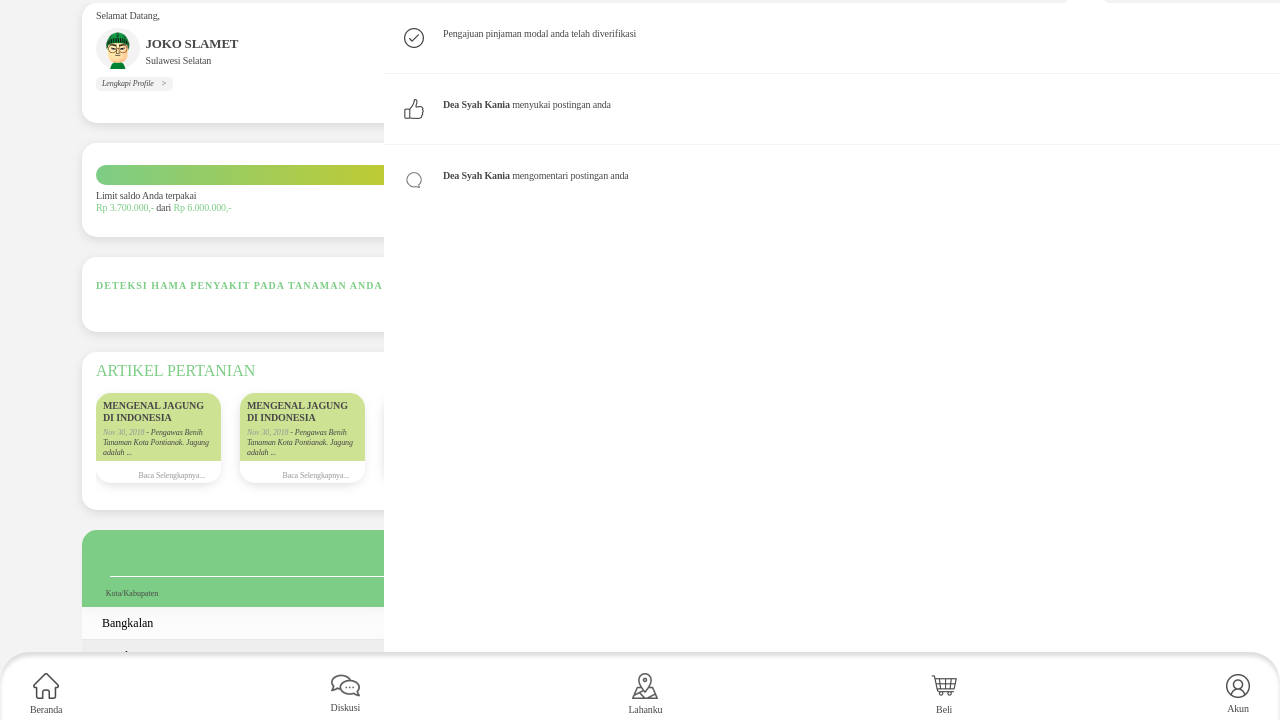
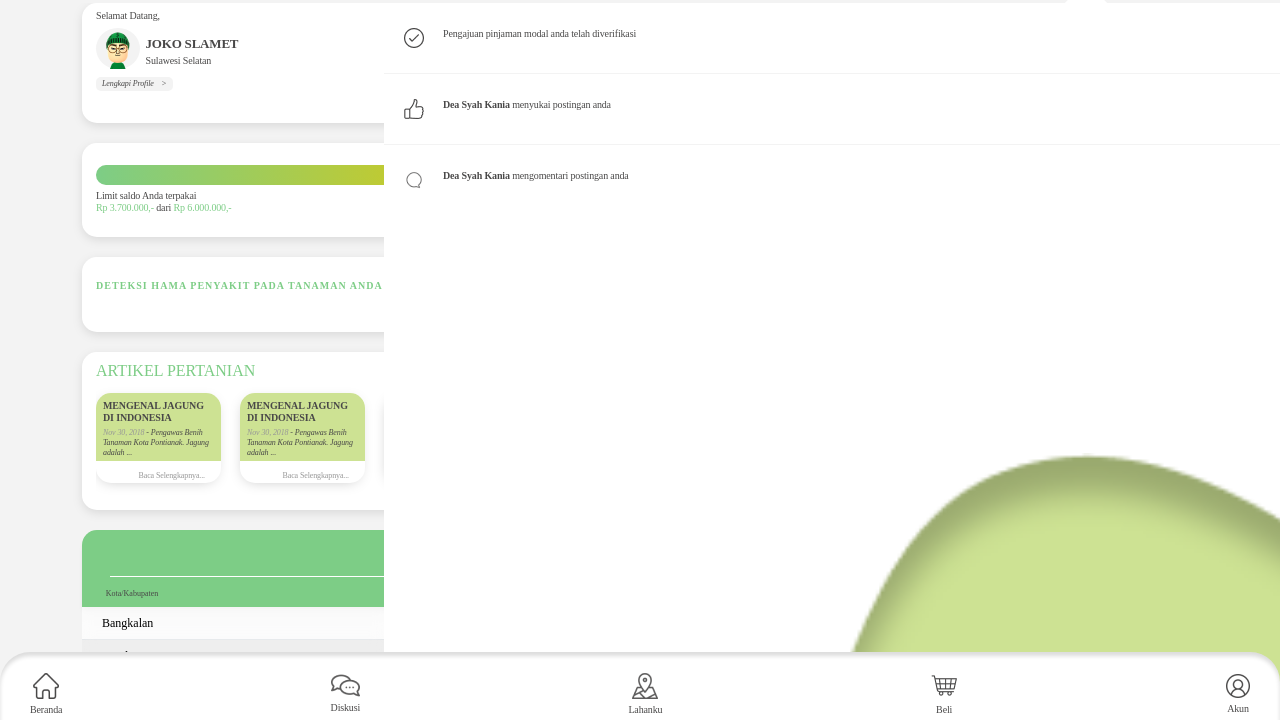
Before and after one commit to Theman49/bisatani-frontend, a plain HTML site: page index.html in a window 1280 px wide. Both pictures are taken after a click on the picture 1140 px from the left and 36 px from the top of the page. Shown: the part 79-799 px from the top of the page. Drawn offline with nearby package versions, Linux system fonts and the light colour scheme; a web font is replaced by a local one.

Commit message:
add background notification

```diff
--- a/style.css
+++ b/style.css
@@ -131,6 +131,13 @@ a {
     transition: visibility ease 1s;
     visibility: hidden;
     transform: translateY(-100px);
+
+    background-image: url("./assets/Vector-2.png");
+    background-position: bottom;
+    background-size: 175%;
+    background-repeat: no-repeat;
+    background-position-y: 450px;
+    background-position-x: 0vh;
 } #notification-section ul li {
     list-style: none;
     padding: 25px 20px;
```
